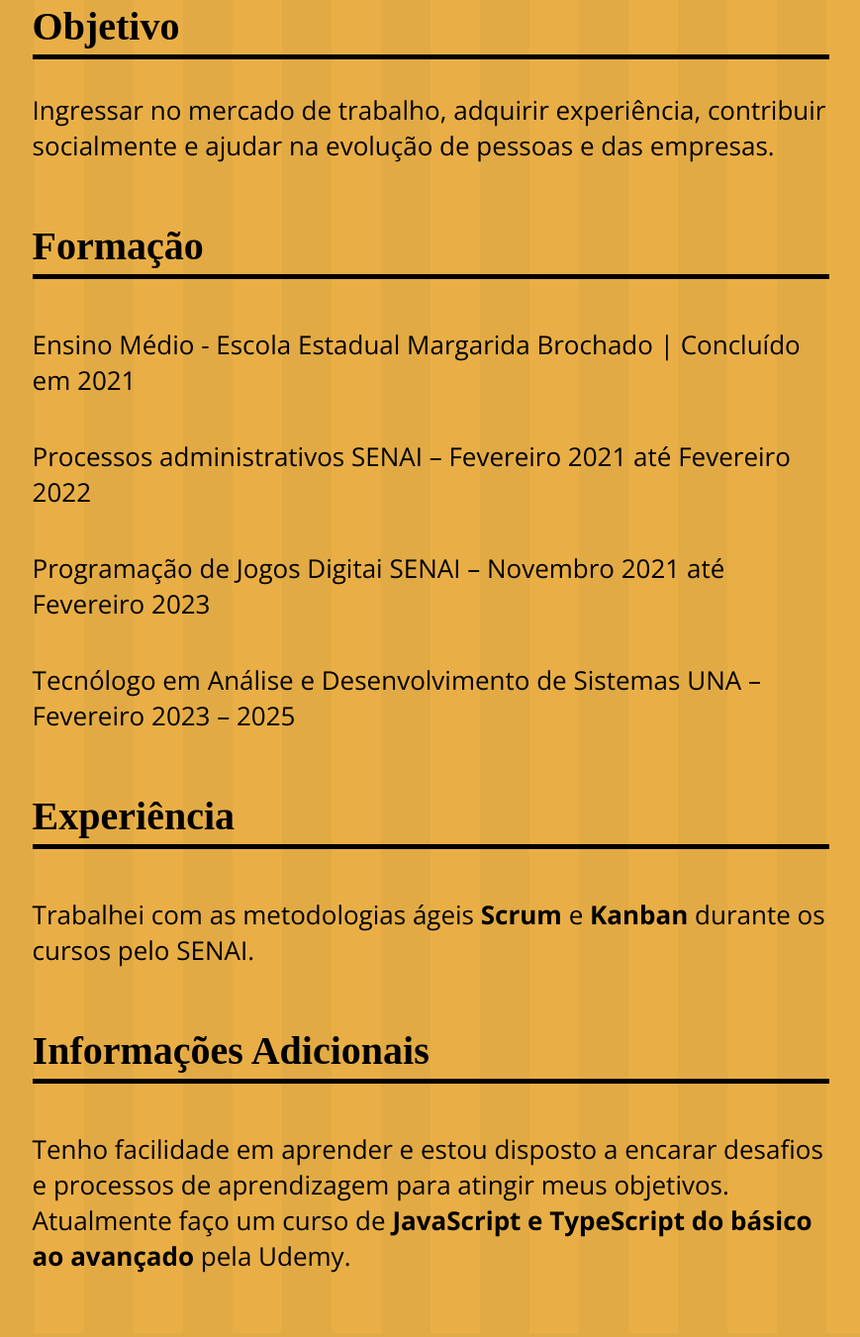
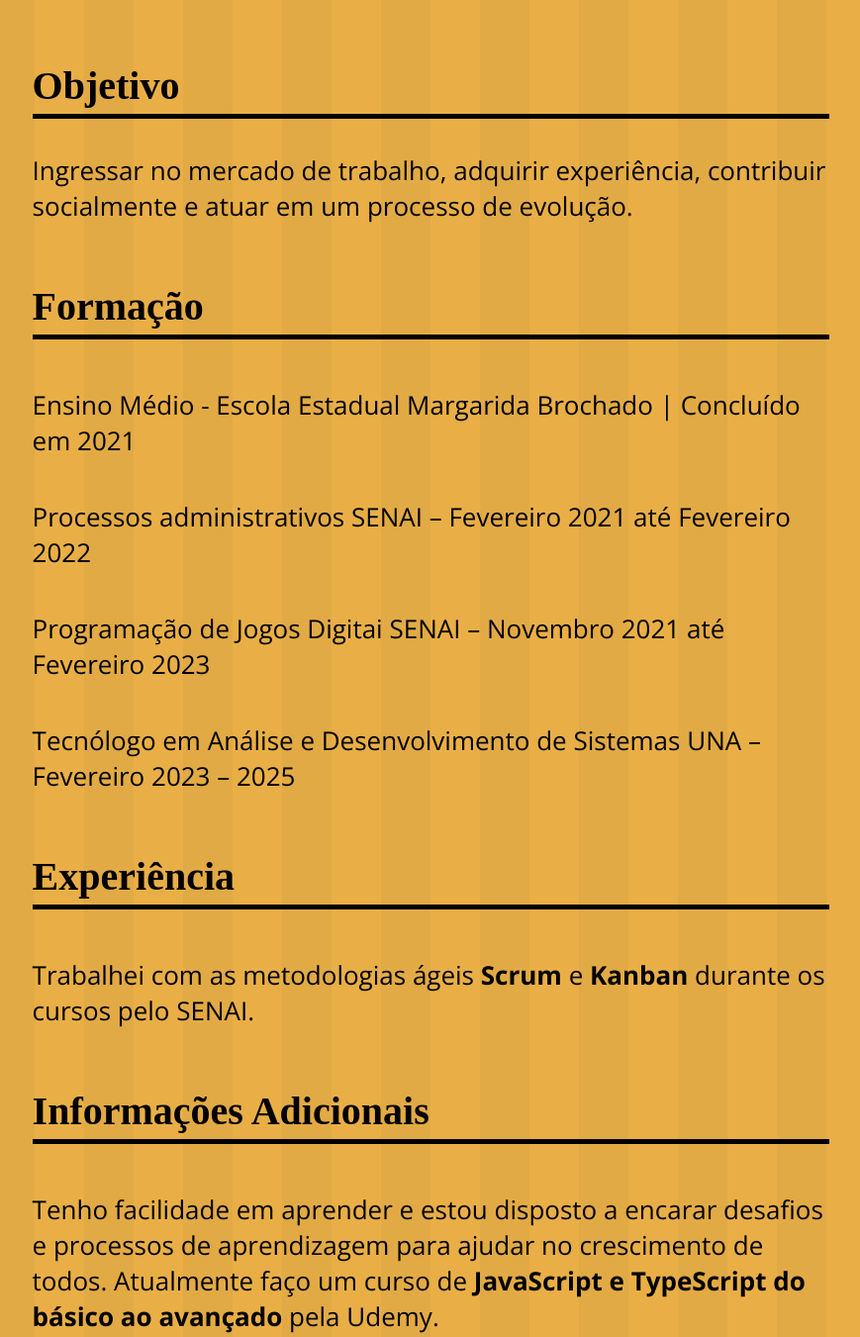
Before and after one commit to yallisin/yallison-curriculo, a plain HTML site: page index.html in a window 1280 px wide. Shown: the part 449-1800 px from the top of the page at 99% size, without its empty margins (165-1034 px from the left). Drawn offline with nearby package versions, Linux system fonts and the light colour scheme.

Commit message:
Modificado pelo Windows

```diff
--- a/Assets/css/styles.css
+++ b/Assets/css/styles.css
@@ -100,8 +100,8 @@ a {
     font-weight: bold;
 }
 
-@media (min-width: 500px)
-{
+@media (min-width: 768px) {
+  @media (max-width: 1023px) {
   .curriculum h1
   {
     margin-right: 50%;
@@ -113,9 +113,10 @@ a {
     margin-right: 10%;
   }
 }
+}
 
 
-@media (min-width: 300px)
+@media (max-width: 767px)
 {
   .curriculum h1
   {
@@ -128,3 +129,8 @@ a {
     margin-right: 10%;
   }
 }
+
+a:hover {
+  color: white;
+  transition: color 0.5s linear 100ms;
+}
--- a/index.html
+++ b/index.html
@@ -20,7 +20,7 @@
             <h1>Objetivo</h1>
             <p>
                 Ingressar no mercado de trabalho,
-                adquirir experiência, contribuir socialmente e ajudar na evolução de pessoas e das empresas.
+                adquirir experiência, contribuir socialmente e atuar em um processo de evolução.
             </p>
         </div>
 
@@ -39,7 +39,7 @@
         <div class="informacoes">
             <h1>Informações Adicionais</h1>
             <p>
-                Tenho facilidade em aprender e estou disposto a encarar desafios e processos de aprendizagem para atingir meus objetivos.
+                Tenho facilidade em aprender e estou disposto a encarar desafios e processos de aprendizagem para ajudar no crescimento de todos.
                 Atualmente faço um curso de <a href="https://www.udemy.com/course/curso-de-javascript-moderno-do-basico-ao-avancado/" target="_blank">JavaScript e TypeScript do básico ao avançado</a> pela Udemy.
             </p>
         </div>
```
